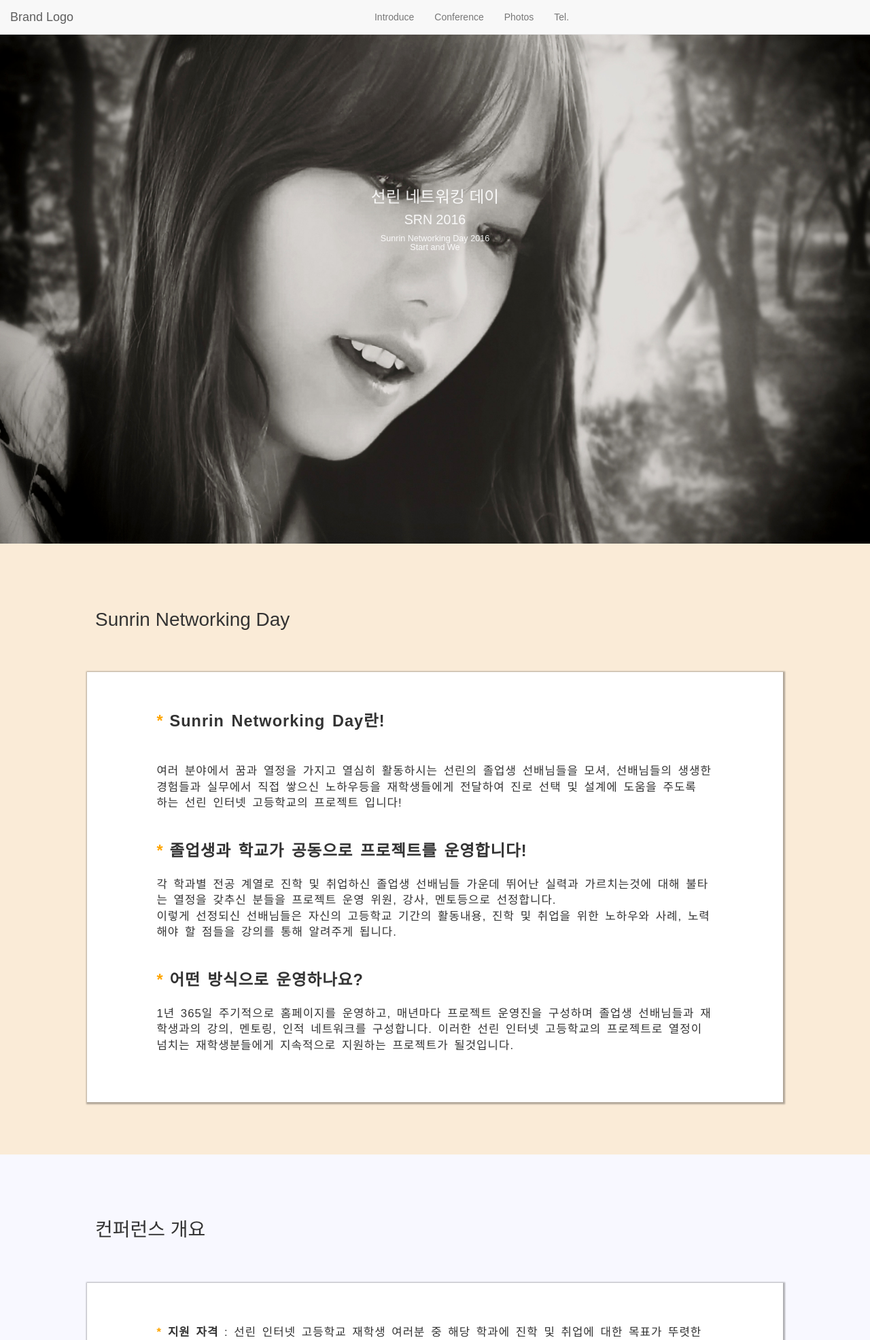
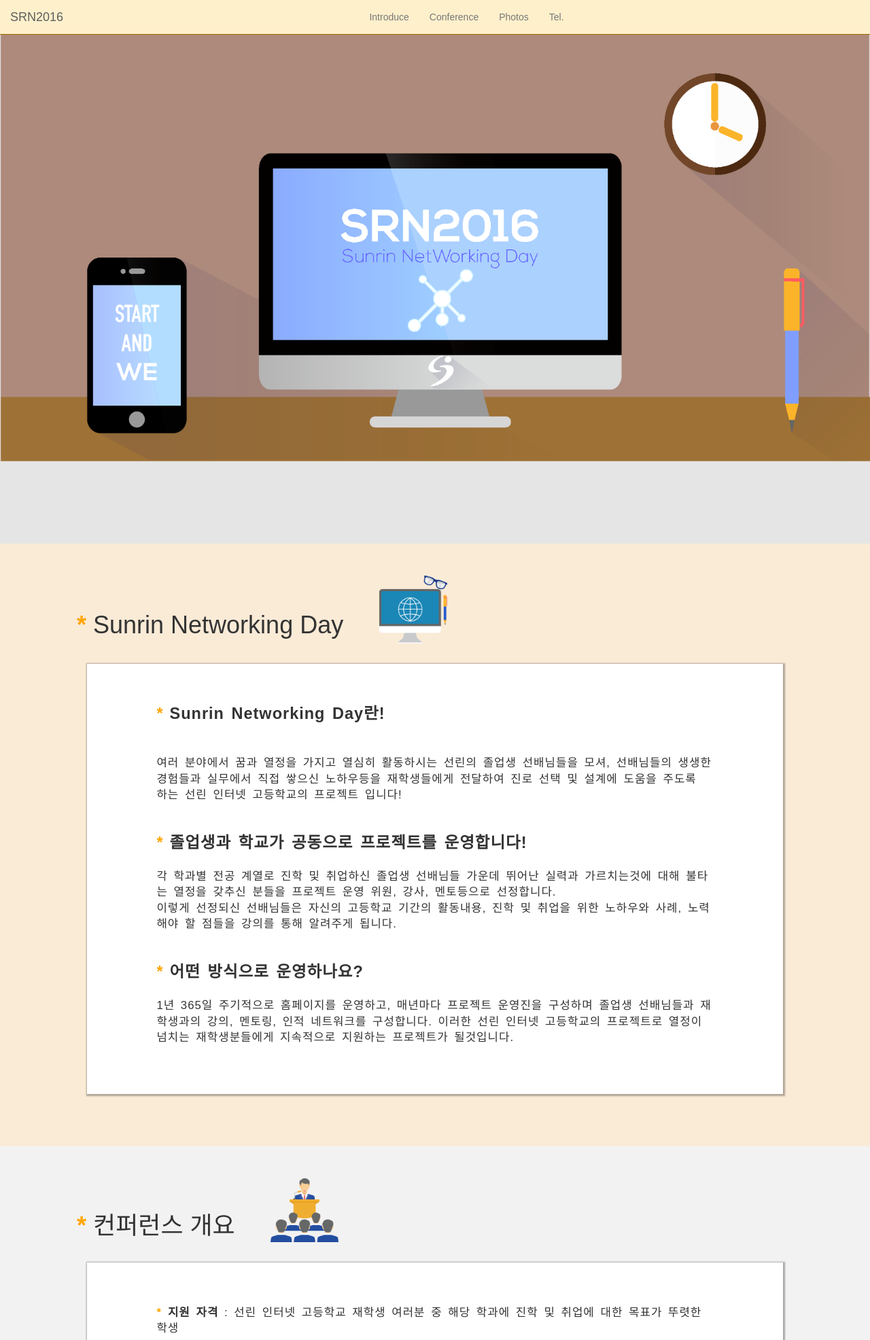
Before and after one commit to stealstick/SRN2016, a PHP site: page / in a window 1280 px wide. Shown: the top 1972 px of the page at 68% size. Run offline with PHP 8.4, Linux system fonts and the light colour scheme.

Commit message:
page design

```diff
--- a/index.css
+++ b/index.css
@@ -27,7 +27,10 @@ ins {
 	text-decoration: none;
 	font-weight: 600;
 }
-
+.navbar-default {
+    background-color: #fff0cc;
+    border-color: #A56E00;
+}
 .navbar .navbar-nav {
 	display: inline-block;
     float: none;
@@ -62,7 +65,7 @@ ins {
 	width: 100%;
 	height: auto;
 	text-align: center;
-	background-color: orange;
+	background-color: #FFBD66;
 	font-size: 1.1em;
 	font-weight: 700;
 }
@@ -71,8 +74,8 @@ ins {
 	min-width: 767px;
 	padding: 6% 10%;
 	background-repeat: no-repeat;
-	background-image: url('1.jpg');
-	background-size: 100% 100%;
+	background-image: url('srn2016.png');
+	background-size: 100%;
 	background-attachment: fixed;
 	margin-top: 50px;
 	margin: 0 auto;
@@ -82,7 +85,7 @@ ins {
 	background-color: #FAEBD7;
 }
 #page3 {
-	background-color: #F8F8FF;
+	background-color: #F2F2F2;
 }
 #page4 {
 	background-color: #FAEBD7;
@@ -98,6 +101,10 @@ ins {
 	}
 }
 
+.img-icon{
+	margin-top: -50px;
+	margin-left:5%;
+}
 /*photo*/
 
 .tiles {
@@ -249,6 +256,7 @@ body.is-touch .tiles article .content {
 }
 
 
+
 @media screen and (max-width: 980px) {
 
 	.tiles {
--- a/index.html
+++ b/index.html
@@ -21,7 +21,7 @@
           <span class="icon-bar"></span>
           <span class="icon-bar"></span>
         </button>
-			<a class="navbar-brand" href="#">Brand Logo</a>
+        <a class="navbar-brand" href="#">SRN2016</a>
       </div>
       <!-- Collect the nav links, forms, and other content for toggling -->
       <div class="collapse navbar-collapse" id="bs-example-navbar-collapse-1">
@@ -36,14 +36,16 @@
   </nav>
   <section id="page1">
     <div id="main" class="page">
-		<h4>선린 네트워킹 데이<br /></h4>
-		<h5>SRN 2016<br /></h5>
-		<h6>Sunrin Networking Day 2016 <br />Start and We</h6>
+      <h4><br /></h4>
+
     </div>
   </section>
   <section id="page2">
     <div id="introduce" class="page">
-		<h2>Sunrin Networking Day</h2>
+      <div class="row">
+        <h1><b class="letter">*</b>Sunrin Networking Day<img class = "img-icon" src="srn.png" width="100px"></h1>
+      </div>
+      <br>
       <div class="text">
         <p><strong><b class="letter">*</b>Sunrin Networking Day란!</strong><br /><br /><br />
           여러 분야에서 꿈과 열정을 가지고 열심히 활동하시는 선린의 졸업생 선배님들을 모셔, 선배님들의 생생한 경험들과 실무에서 직접 쌓으신 노하우등을 재학생들에게 전달하여 진로 선택 및 설계에 도움을 주도록 하는 선린 인터넷 고등학교의 프로젝트 입니다!<br /><br /><br />
@@ -55,7 +57,10 @@
     </section>
     <section id="page3">
       <div id="conference" class="page">
-		<h2>컨퍼런스 개요</h2>
+        <div class="row">
+          <h1><b class="letter">*</b>컨퍼런스 개요<img class = "img-icon" src="confer.png" width="100px"></h1>
+        </div>
+        <br>
         <div class="text">
           <p>
             <b class="letter">*</b><ins>지원 자격</ins> : 선린 인터넷 고등학교 재학생 여러분 중 해당 학과에 진학 및 취업에 대한 목표가 뚜렷한 학생<br /><br />
--- a/nav.html
+++ b/nav.html
@@ -14,7 +14,9 @@
     float: none;
     vertical-align: top;
   }
-
+.navbar-color {
+    background-color: #FFC0DD;
+  }
   .navbar .navbar-collapse {
     text-align: center;
   }
```
Also changed, not shown: confer.png (added), srn.png (added), srn2016.png (added). Lines whose indentation alone changed are shown as unchanged.
